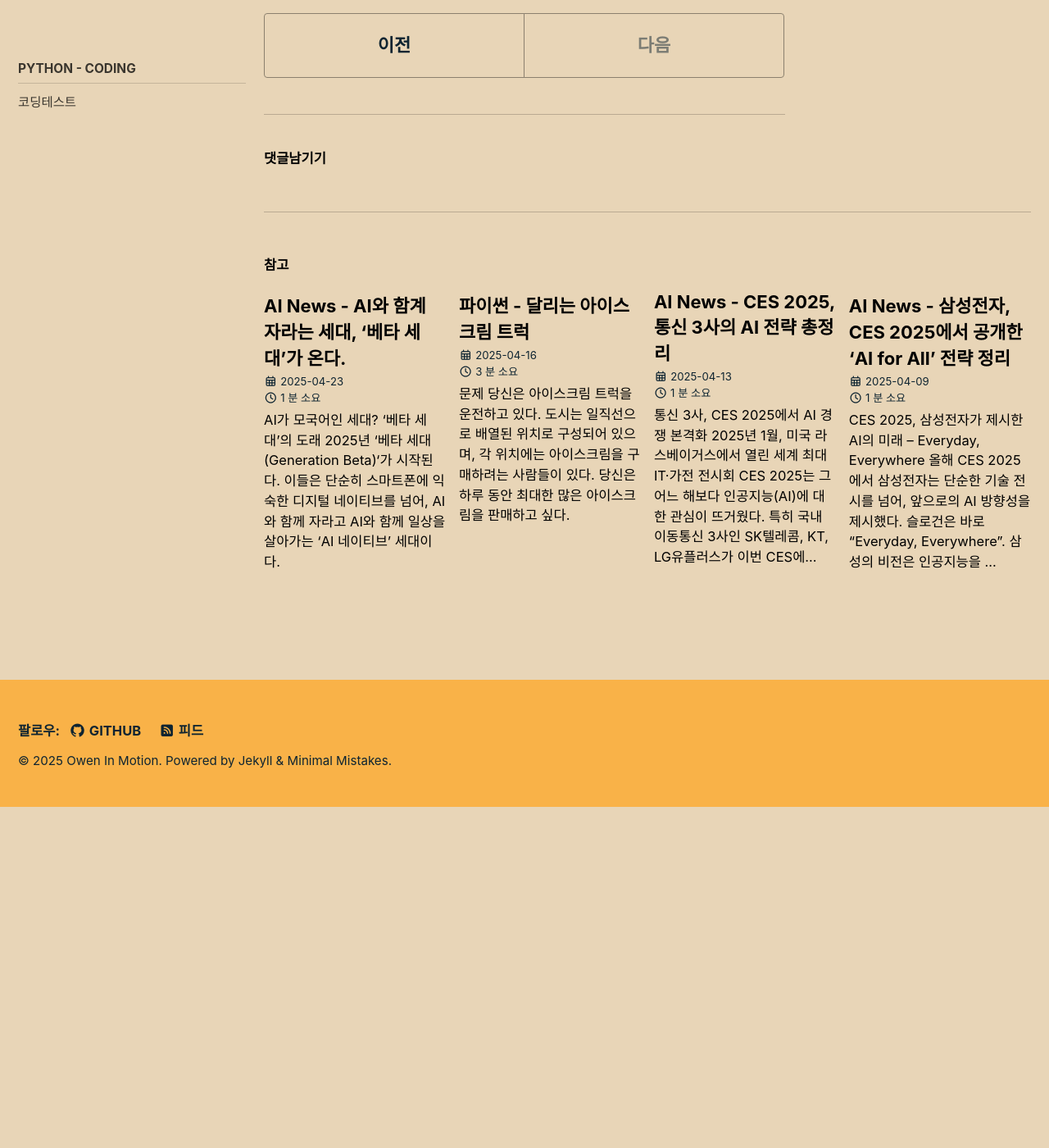
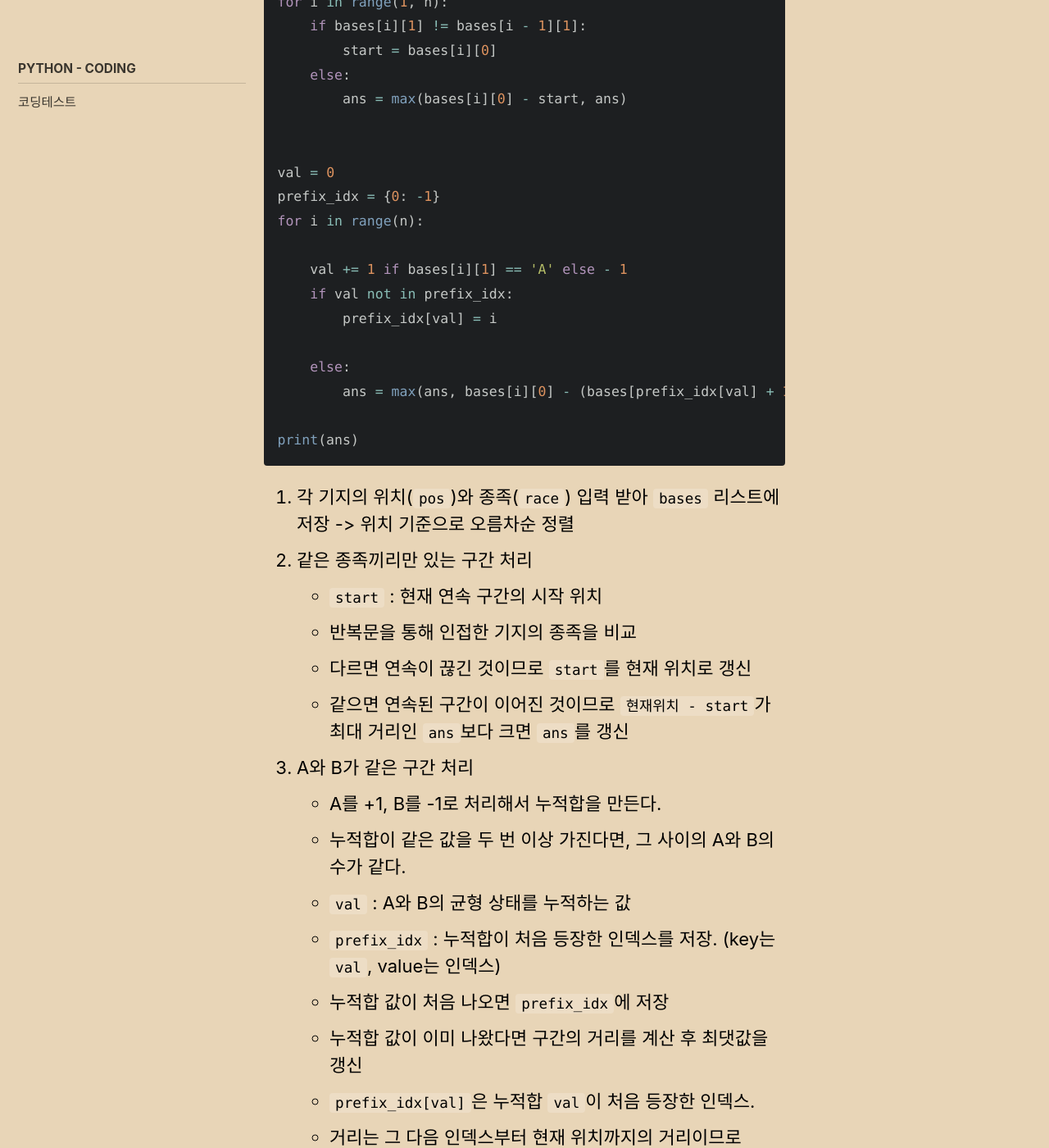
Before and after one commit to mowinowen/mowinowen.github.io, a Jekyll site: the page built from _posts/2025-04-25-codingtest22.md, in a window 1280 px wide and 1400 px high, scrolled down 3908 px. Shown: the whole window at 82% size. Built offline with Jekyll 4.4.1, drawn with Linux system fonts in a browser that asks for light colours; cached includes are drawn as plain includes; comment, search, counter and statistics services are not loaded; before the commit the page ends 4892 px from its top, so only the background shows below that; some of the changed text lies outside the part shown.

Commit message:
post update (solve 2, solution compare) - codingtest22

````diff
--- a/_posts/2025-04-25-codingtest22.md
+++ b/_posts/2025-04-25-codingtest22.md
@@ -2,7 +2,7 @@
 layout: single
 title: "파이썬 - 은하계 균형 구역 탐색"
 categories: coding
-tag: [Python, 알고리즘, 코딩테스트]
+tag: [Python, 알고리즘, 코딩테스트, 누적 합, Brute Force]
 toc: true
 author_profile: false
 sidebar:
@@ -93,3 +93,62 @@ print(ans)
 1. 각 줄마다 좌표 `pos`와 종족 `races`를 튜플로 입력 받고 좌표 기준으로 정렬
 2. 구간 `[i, j]`까지를 탐색하여 구간 내의 A족, B족의 개수를 센다.
 3. 균형 구역의 3가지 조건 중 하나라도 만족하면 구간 길이를 구하고 최댓값을 갱신한다.
+
+### 풀이법 2
+```python
+n = int(input())
+bases = []
+for _ in range(n):
+    pos, race = input().split()
+    bases.append((int(pos), race))
+
+bases.sort()
+
+ans = 0
+start = bases[0][0]
+for i in range(1, n):
+    if bases[i][1] != bases[i - 1][1]:
+        start = bases[i][0]
+    else:
+        ans = max(bases[i][0] - start, ans)
+
+
+val = 0
+prefix_idx = {0: -1}
+for i in range(n):
+
+    val += 1 if bases[i][1] == 'A' else - 1
+    if val not in prefix_idx:
+        prefix_idx[val] = i
+
+    else:
+        ans = max(ans, bases[i][0] - (bases[prefix_idx[val] + 1][0]))
+
+print(ans)
+```
+
+1. 각 기지의 위치(`pos`)와 종족(`race`) 입력 받아 `bases` 리스트에 저장 -> 위치 기준으로 오름차순 정렬
+2. 같은 종족끼리만 있는 구간 처리
+  - `start` : 현재 연속 구간의 시작 위치
+  - 반복문을 통해 인접한 기지의 종족을 비교
+  - 다르면 연속이 끊긴 것이므로 `start`를 현재 위치로 갱신
+  - 같으면 연속된 구간이 이어진 것이므로 `현재위치 - start`가 최대 거리인 `ans`보다 크면 `ans`를 갱신
+3. A와 B가 같은 구간 처리
+  - A를 +1, B를 -1로 처리해서 누적합을 만든다.
+  - 누적합이 같은 값을 두 번 이상 가진다면, 그 사이의 A와 B의 수가 같다.
+  - `val` : A와 B의 균형 상태를 누적하는 값
+  - `prefix_idx` : 누적합이 처음 등장한 인덱스를 저장. (key는 `val`, value는 인덱스)
+  - 누적합 값이 처음 나오면 `prefix_idx`에 저장
+  - 누적합 값이 이미 나왔다면 구간의 거리를 계산 후 최댓값을 갱신
+    -  `prefix_idx[val]`은 누적합 `val`이 처음 등장한 인덱스.
+    -  거리는 그 다음 인덱스부터 현재 위치까지의 거리이므로 `+1`을 해준다.
+
+## 풀이법 비교
+### 풀이법 1
+- 모든 구간에 대해 직접 탐색하여 각 구간에서 A, B의 개수를 세고 조건을 만족하면 거리를 계산 (Brute Force)
+- <code>O(n<sup>2</sup>)</code> 시간이 걸린다.
+
+### 풀이법 2
+- 누적합을 사용하여 조건을 분리하여 최적화된 구간을 처리
+- 같은 종족으로만 이루어진 구간 탐색 → 누적합을 계산 후 합이 같았던 두 지점 사이가 두 종족 수가 같은 구간임을 이용
+- <code>O(n)</code> 시간이 걸린다.
````
